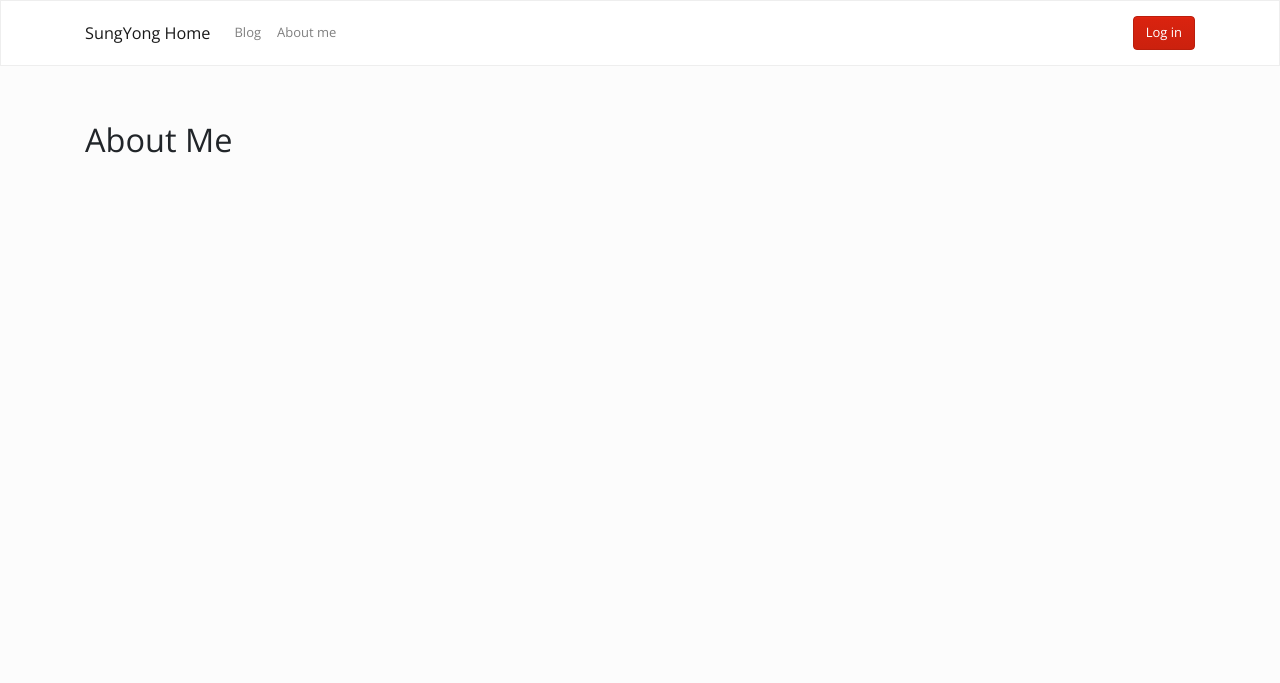
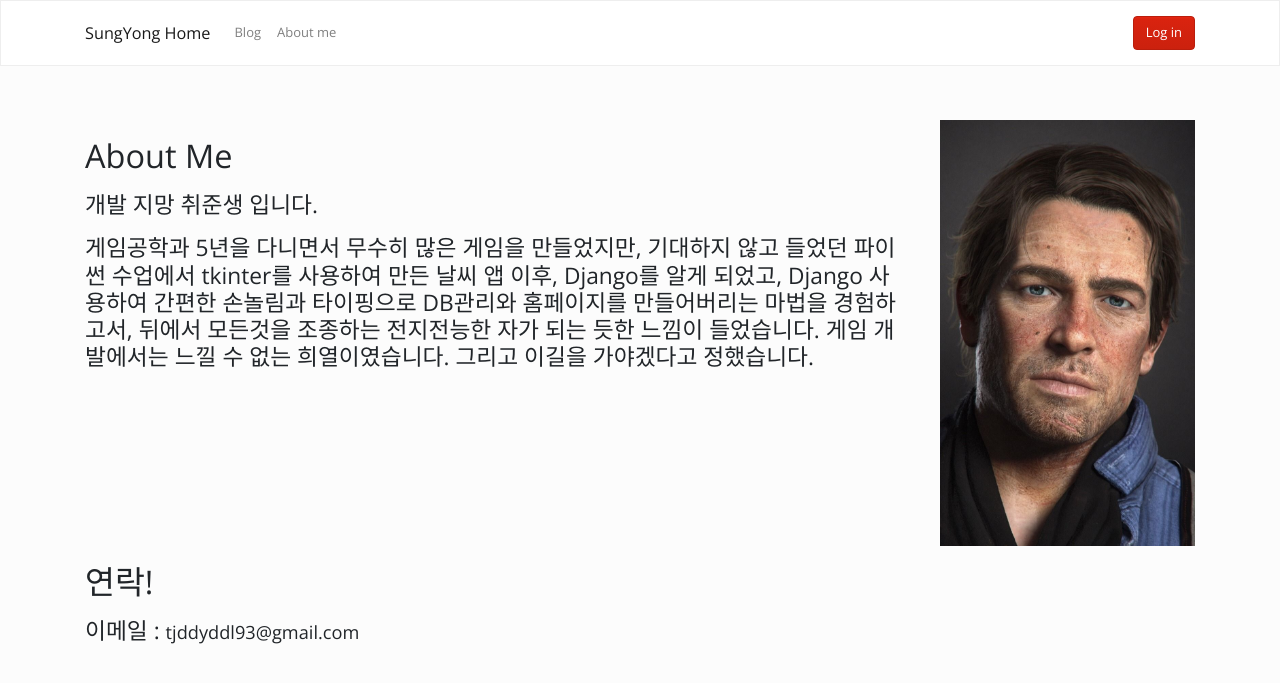
Before and after one commit to GG-ONG/Django_My_Web, a Django app: page /about_me/ in a window 1280 px wide. Shown: the top 683 px of the page. Run offline with Django 3.2, Linux system fonts and the light colour scheme; some libraries are stand-ins or nearby versions.

Commit message:
about me fill in

```diff
--- a/basecamp/templates/basecamp/about_me.html
+++ b/basecamp/templates/basecamp/about_me.html
@@ -1,7 +1,23 @@
 {% extends 'basecamp/base_full.html' %}
-
+{% load static %}
 {% block content %}
     <div class="container">
-        <h1>About Me</h1>
+        <div class="row">
+                <div class="col-md-9">
+                    <h1 class="my-3">About Me</h1>
+                    <h3 class="my-3">개발 지망 취준생 입니다.</h3>
+                    <h3>게임공학과 5년을 다니면서 무수히 많은 게임을 만들었지만, 기대하지 않고 들었던 파이썬 수업에서 tkinter를 사용하여 만든 날씨 앱 이후, Django를 알게 되었고, Django 사용하여 간편한 손놀림과 타이핑으로 DB관리와 홈페이지를 만들어버리는 마법을 경험하고서, 뒤에서 모든것을 조종하는 전지전능한 자가 되는 듯한 느낌이 들었습니다. 게임 개발에서는 느낄 수 없는 희열이였습니다. 그리고 이길을 가야겠다고 정했습니다.</h3>
+                </div>
+                <div class="col-md">
+                    <img class="img-fluid" src="{% static 'basecamp/images/man.jpg' %}"/>
+                </div>
+        </div>
+        <div class="row">
+            <div class="col-md">
+                <h1 class="my-3">연락!</h1>
+                <h3>이메일 : <small>tjddyddl93@gmail.com</small></h3>
+            </div>
+        </div>
+
     </div>
 {% endblock %}
```
Also changed, not shown: basecamp/static/basecamp/images/man.jpg (added).
